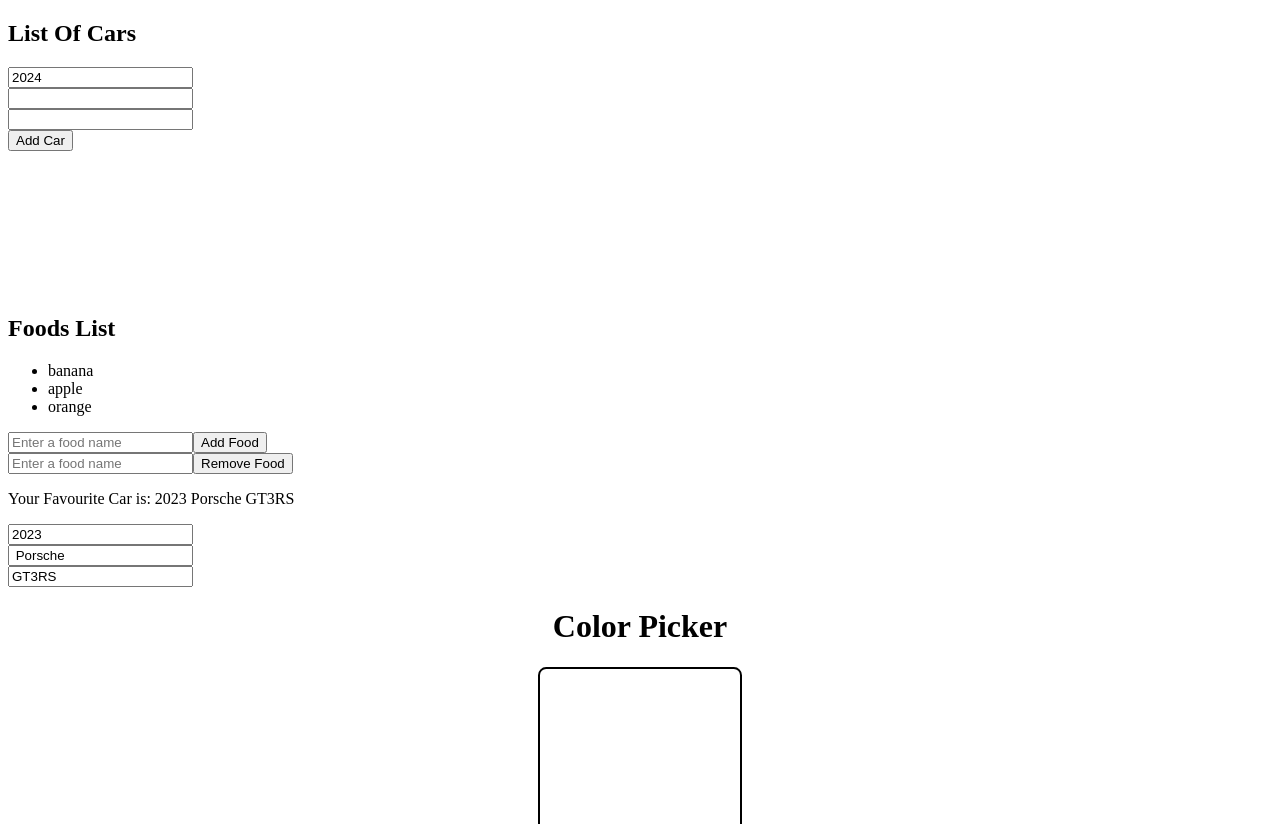
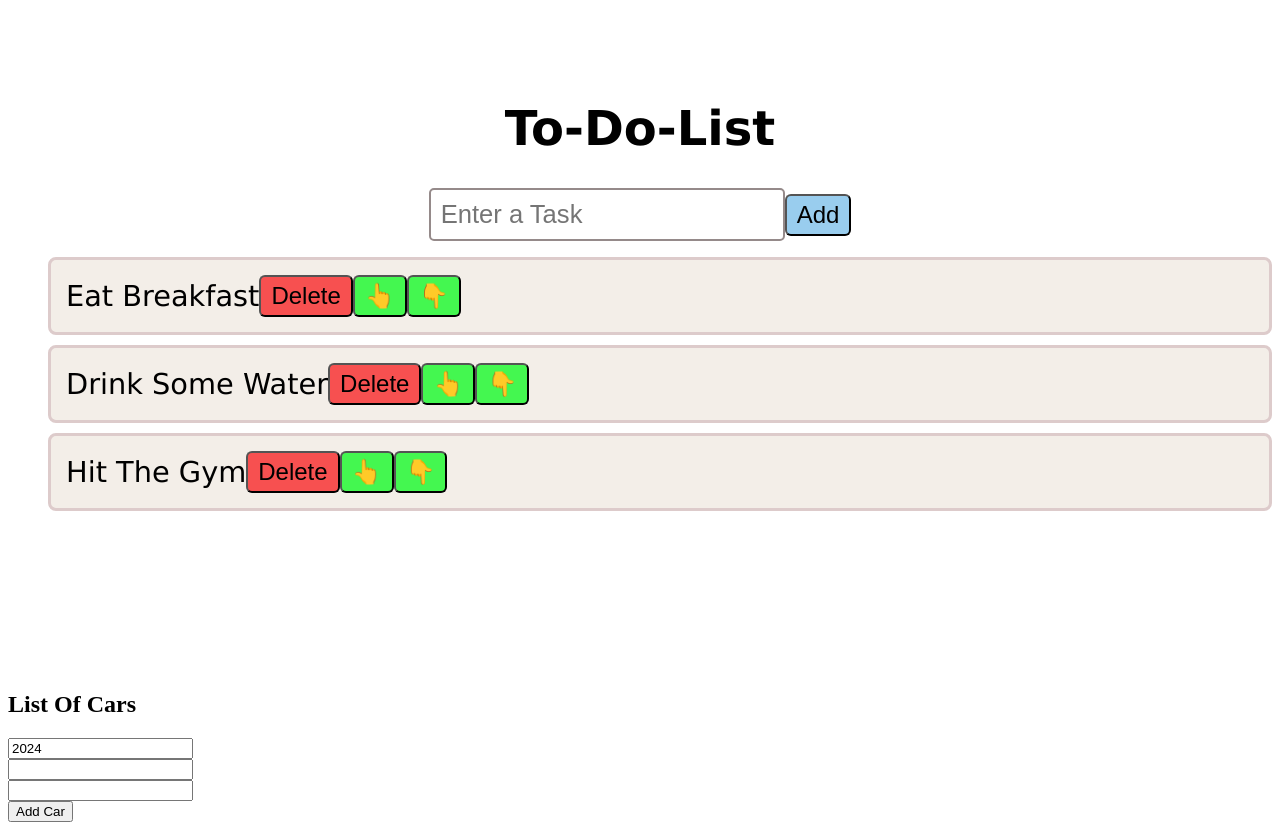
Before and after one commit to mehmetpektass/Card-Component, a React (Vite) app: page / in a window 1280 px wide. Shown: the top 824 px of the page. Built offline with nearby package versions, Linux system fonts and the light colour scheme.

Commit message:
dreated and finished ToDoList.jsx

```diff
--- a/src/App.jsx
+++ b/src/App.jsx
@@ -9,12 +9,13 @@ import ColorPicker from './ColorPicker.jsx';
 import Car from './Car.jsx';
 import Food from './Food.jsx';
 import FavouriteCar from './FavouriteCar.jsx';
+import ToDoList from './ToDoList.jsx';
 
 function App() {
 
   return (
     <>
-    <FavouriteCar/>
+    <ToDoList/>
     <br />
     <br/>
     <br/>
@@ -23,6 +24,7 @@ function App() {
     <br/>
     <br/>
     <br/>
+    <FavouriteCar/>
     <Food/>
     <Car/>
     <ColorPicker/>
--- /dev/null
+++ b/src/ToDoList.jsx
@@ -0,0 +1,60 @@
+import React, {useState} from "react"
+
+function ToDoList(){
+
+    const [tasks , setTasks] = useState(["Eat Breakfast" , "Drink Some Water" , "Hit The Gym"]);
+    const [newTask , setNewTask] = useState("");
+
+
+    const handleInputChange = (event) =>{
+        setNewTask(event.target.value);
+    }
+    const addTask = () =>{
+
+        if (newTask.trim() !== "") {
+            setTasks(prevTask => ([...prevTask , newTask]))
+            setNewTask("");
+        }
+    }
+    const deleteTask = (index) =>{
+        const filteredTasks = tasks.filter((_ , i) => i !== index);
+        setTasks(filteredTasks);
+    }
+    const moveTaskUp = (index) =>{
+        if (index > 0 ) {
+            const switchedTasks = [...tasks];
+            [switchedTasks[index], switchedTasks[index-1]] =
+            [switchedTasks[index-1], switchedTasks[index]];
+            setTasks(switchedTasks);
+        }
+    }
+    const moveTaskDown = (index) =>{
+        if(index < tasks.length -1){
+            const switchedTasks = [...tasks];
+            [switchedTasks[index], switchedTasks[index+1]] =
+            [switchedTasks[index+1], switchedTasks[index]];
+            setTasks(switchedTasks);
+        }
+
+    }
+
+    return(
+        <div className="to-do-list-container">
+            <h1 className="title-toDoList">To-Do-List</h1>
+            <div>
+                <input className="task-input" type="text" value={newTask} placeholder="Enter a Task" onChange={handleInputChange} />
+                <button className="add-button" onClick={addTask} >Add</button>
+            </div>
+            <ol>
+                {tasks.map((task, index) =>
+                    <li className="list-toDoList" key={index}>
+                        <span className="task-list" >{task}</span>
+                        <button className="delete-button" onClick={() => deleteTask(index)} >Delete</button>
+                        <button className="up-button" onClick={() => moveTaskUp(index)} >👆</button>
+                        <button className="down-button" onClick={() => moveTaskDown(index)} >👇</button>
+                    </li>)}
+            </ol>
+        </div>
+    );
+}
+export default ToDoList
--- a/src/index.css
+++ b/src/index.css
@@ -92,3 +92,58 @@
   margin-top: 90px;
   color: white;
 }
+.to-do-list-container{
+
+  font-family: 'Lucida Sans', 'Lucida Sans Regular', 'Lucida Grande', 'Lucida Sans Unicode', Geneva, Verdana, sans-serif;
+  text-align: center;
+  margin-top: 100px;
+}
+.title-toDoList{
+  font-size: 3em;
+}
+.add-button,
+.delete-button,
+.up-button,
+.down-button{
+  font-size: 1.5rem;
+  padding: 5px 10px;
+  border-radius: 6px;
+  cursor: pointer;
+}
+.add-button{
+  background-color: rgb(153, 205, 238);
+}
+.add-button:hover{
+  background-color: rgb(108, 153, 182);
+}
+.delete-button{
+  background-color: rgb(247, 80, 80);
+}
+.delete-button:hover{
+  background-color:rgb(192, 45, 45);
+}
+.up-button,
+.down-button{
+  background-color: rgb(68, 247, 80);
+}
+.up-button:hover,
+.down-button:hover{
+  background-color: rgb(47, 176, 56);
+}
+.task-input{
+  font-size: 1.6rem;
+  padding: 10px;
+  border: 2px solid rgb(149, 138, 138);
+  border-radius: 5px;
+  color: rgb(0, 0, 0);
+}
+.list-toDoList{
+  font-size: 1.8rem;
+  padding: 15px;
+  background-color: rgb(243, 238, 232);
+  margin-bottom: 10px;
+  border: 3px solid rgb(221, 203, 203);
+  border-radius: 8px;
+  display: flex;
+  align-items: center;
+}
```
